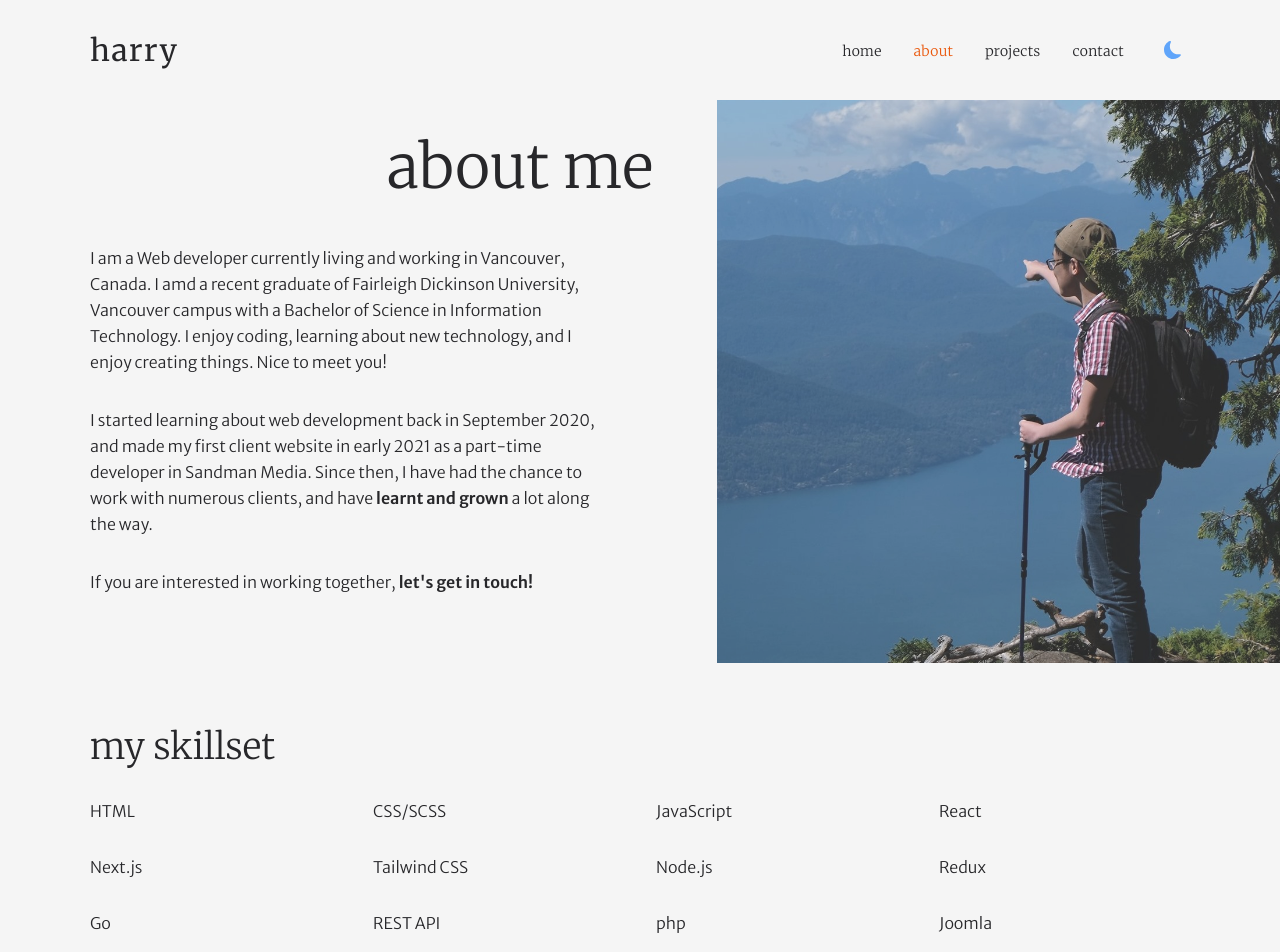
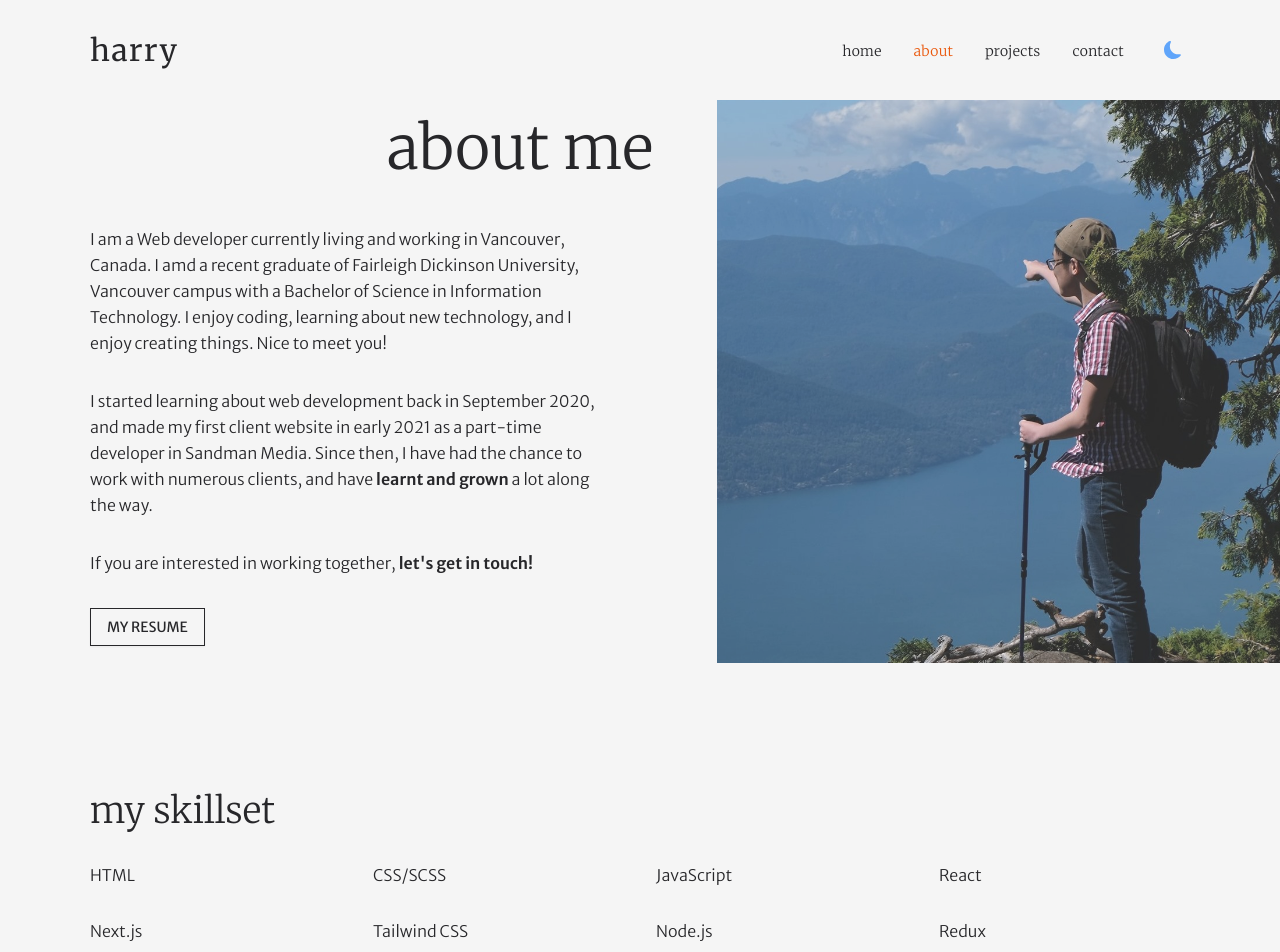
Before and after one commit to corn-flour/personal-portfolio, a Next.js app: page /about in a window 1280 px wide. Shown: the top 952 px of the page. Built offline with nearby package versions, Linux system fonts and the light colour scheme.

Commit message:
feat: add resume link

```diff
--- a/src/pages/about.tsx
+++ b/src/pages/about.tsx
@@ -1,6 +1,7 @@
 import { NextPage } from 'next'
 import React from 'react'
 
+import ButtonLink from '@/components/links/ButtonLink'
 import UnderlineLink from '@/components/links/UnderlineLink'
 import NextImage from '@/components/NextImage'
 import ListItem from '@/components/text/ListItem'
@@ -60,6 +61,15 @@ const About: NextPage = () => {
                                 let&apos;s get in touch!
                             </UnderlineLink>
                         </Paragraph>
+
+                        <ButtonLink
+                            variant='outline'
+                            href='/pdf/resume.pdf'
+                            openNewTab={true}
+                            className='text-sm font-normal uppercase'
+                        >
+                            my resume
+                        </ButtonLink>
                     </div>
                 </div>
 
@@ -76,7 +86,7 @@ const About: NextPage = () => {
             {/* #endregion  /**======== About Me Section =========== */}
 
             {/* #region  /**=========== Skillset Section =========== */}
-            <section className='layout py-16'>
+            <section className='layout py-32'>
                 <h2 className='font-serif text-xl font-light md:text-4xl'>
                     my skillset
                 </h2>
```
Also changed, not shown: 1 other file (tests, documents, lock files or other folders).
